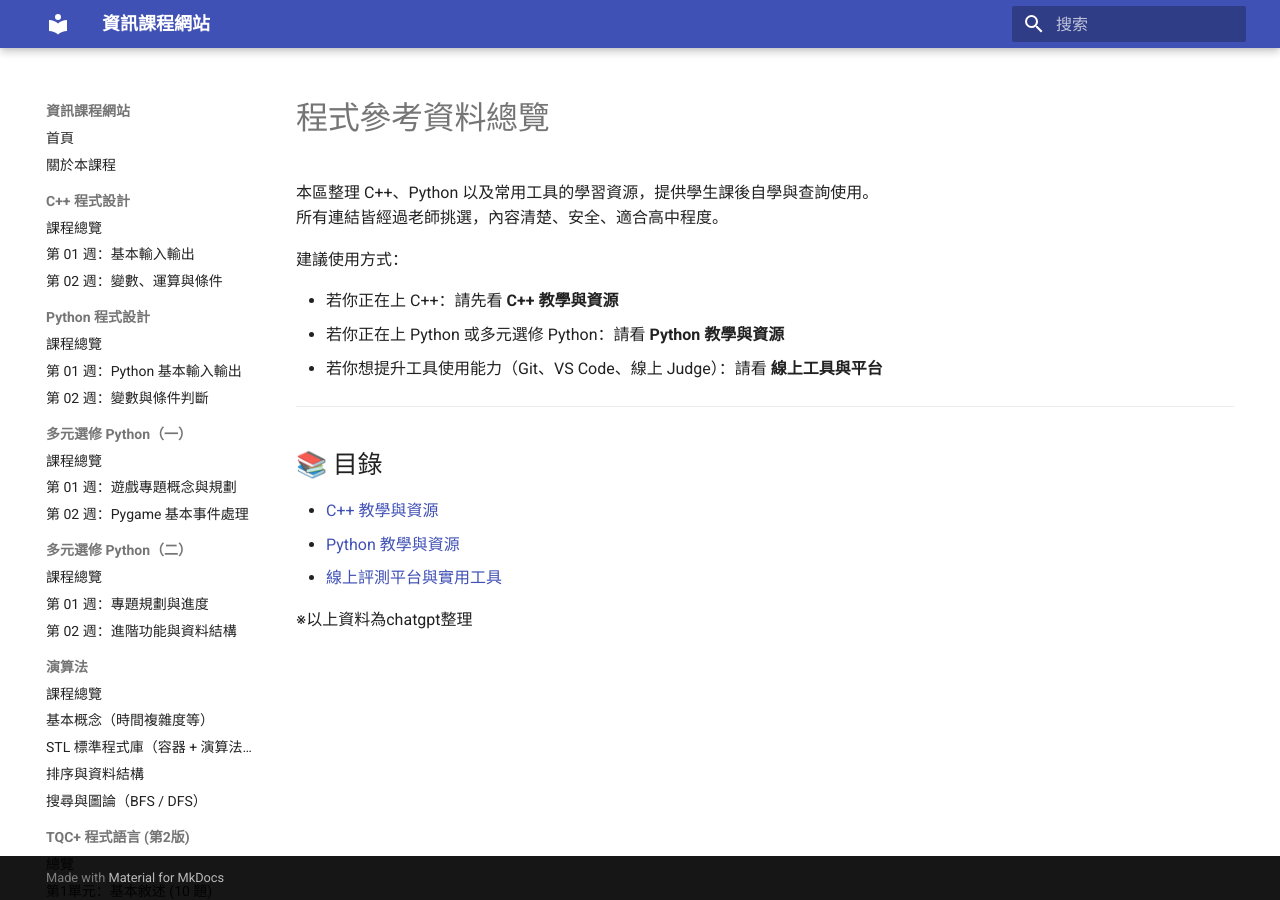
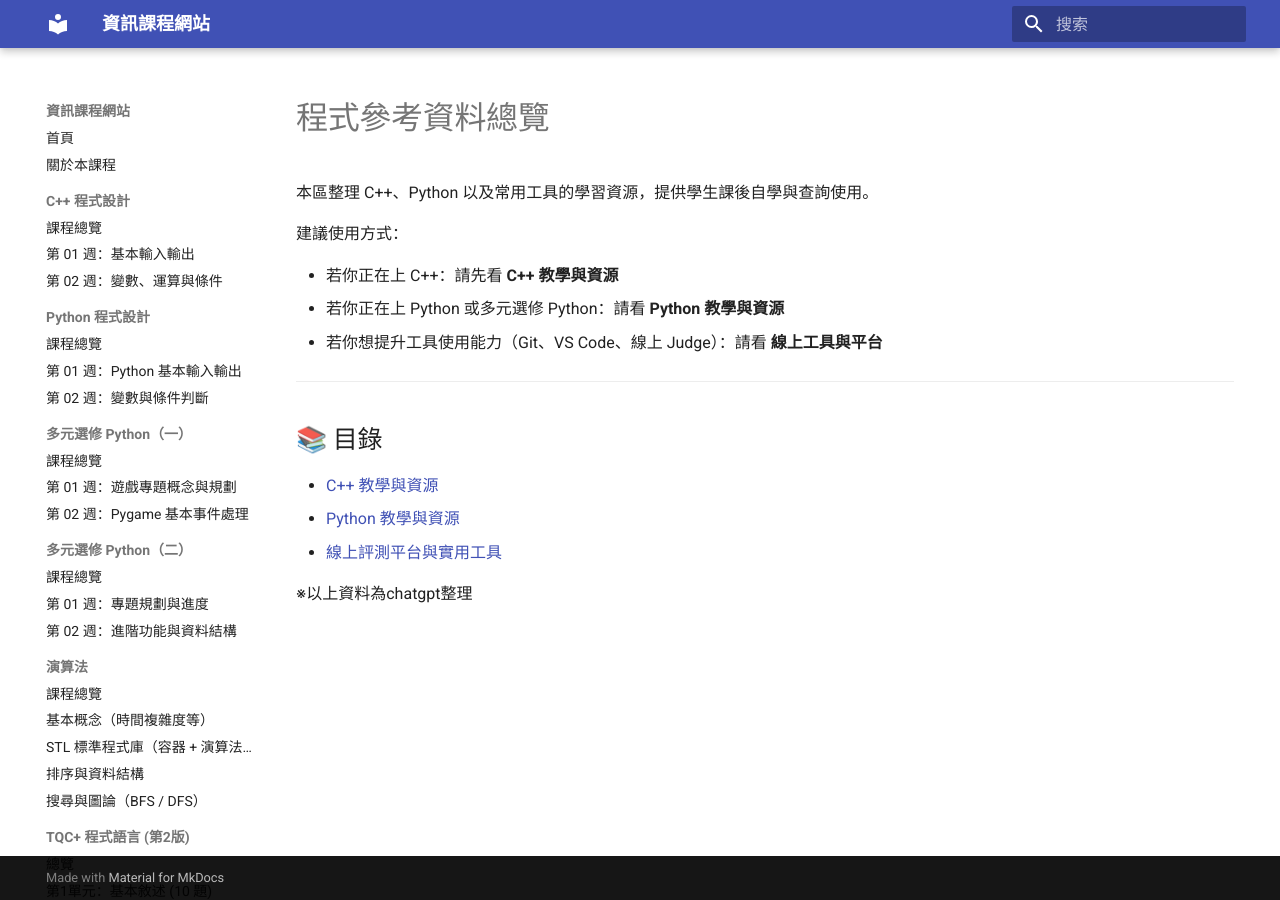
Before and after one commit to be6922/cs-course-site, an MkDocs documentation site: the page built from docs/reference/index.md, in a window 1280 px wide. Built offline with MkDocs 1.6.1 and Material for MkDocs 9.7.7, drawn with Linux system fonts in a browser that asks for light colours.

Commit message:
Update index.md

```diff
--- a/docs/reference/index.md
+++ b/docs/reference/index.md
@@ -1,7 +1,7 @@
 # 程式參考資料總覽
 
 本區整理 C++、Python 以及常用工具的學習資源，提供學生課後自學與查詢使用。
-所有連結皆經過老師挑選，內容清楚、安全、適合高中程度。
+
 
 建議使用方式：
 
```
